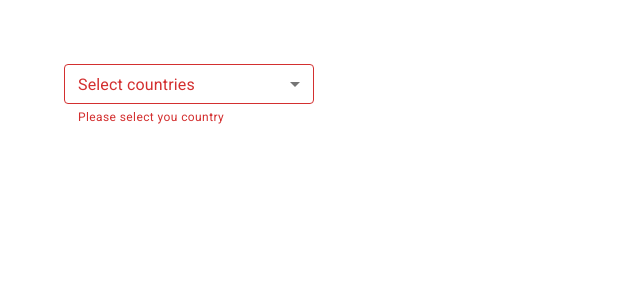
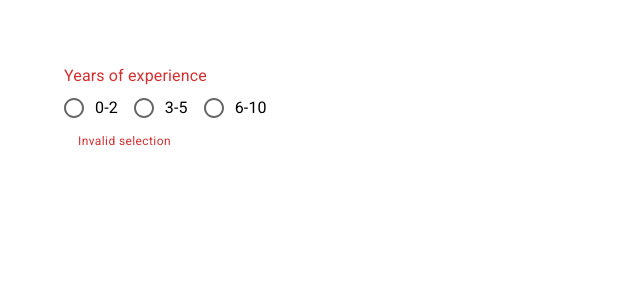
Before and after one commit to bhonkabigting/React-MUI-Demo, a React (Create React App) app: page / in a window 1280 px wide. Shown: the top 300 px of the page, without its empty margins (0-640 px from the left). Built offline with nearby package versions, Linux system fonts and the light colour scheme.

Commit message:
Finished Tutorial-9-Radio Button

```diff
--- a/src/App.tsx
+++ b/src/App.tsx
@@ -1,5 +1,6 @@
 import "./App.css";
-import { MuiSelect } from "./components/MuiSelect";
+import { MuiRadioButton } from "./components/MuiRadioButton";
+// import { MuiSelect } from "./components/MuiSelect";
 // import { MuiTextField } from "./components/MuiTextField";
 // import { MuiButton } from "./components/MuiButton";
 // import { MuiTypography } from "./components/MuiTypography";
@@ -10,7 +11,8 @@
 			{/* <MuiTypography /> */}
 			{/* <MuiButton /> */}
 			{/* <MuiTextField /> */}
-			<MuiSelect />
+			{/* <MuiSelect /> */}
+			<MuiRadioButton />
 		</div>
 	);
 }
--- /dev/null
+++ b/src/components/MuiRadioButton.tsx
@@ -0,0 +1,44 @@
+import {
+    Box,
+    FormControl,
+    FormLabel,
+    FormControlLabel,
+    RadioGroup,
+    Radio,
+    FormHelperText
+} from "@mui/material";
+import React, { useState } from "react";
+
+export const MuiRadioButton = () => {
+    const [value, setValue] = useState("");
+    console.log({value})
+    const handleChange = (event: React.ChangeEvent<HTMLInputElement>) => {
+        setValue(event.target.value);
+    }
+
+    return (
+        <Box>
+            <FormControl error>
+                <FormLabel id="job-experience-group-label">
+                    Years of experience
+                </FormLabel>
+                <RadioGroup
+                    name="job-experience-group"
+                    aria-labelledby="job-experience-group-label"
+                    value={value}
+                    onChange={handleChange}
+                    row
+                >
+                    <FormControlLabel
+                        control={<Radio size="medium" color="secondary" />}
+                        label="0-2"
+                        value="0-2"
+                    />
+                    <FormControlLabel control={<Radio />} label="3-5" value="3-5" />
+                    <FormControlLabel control={<Radio />} label="6-10" value="6-10" />
+                </RadioGroup>
+                <FormHelperText>Invalid selection</FormHelperText>
+            </FormControl>
+        </Box>
+    );
+};
```
